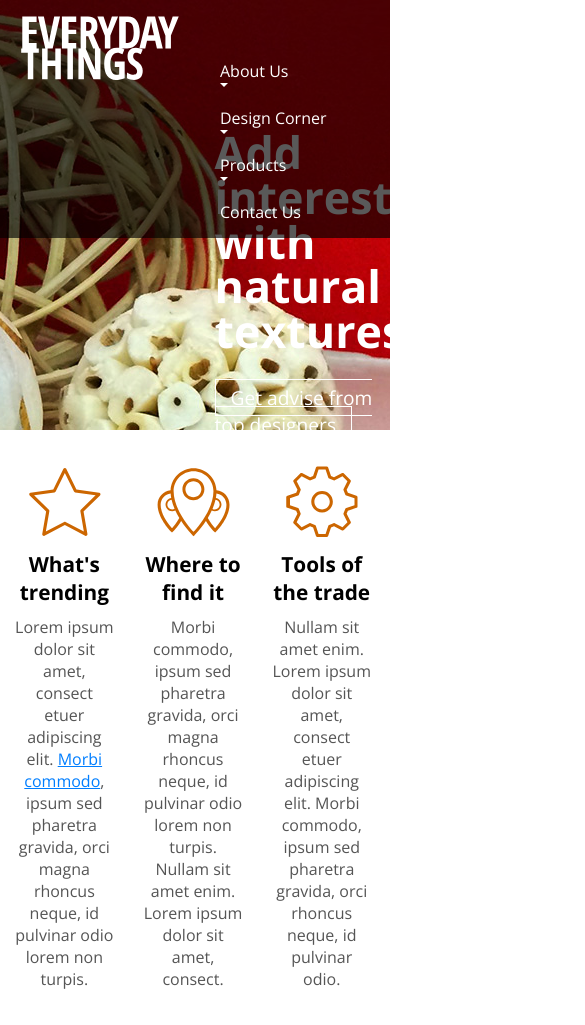
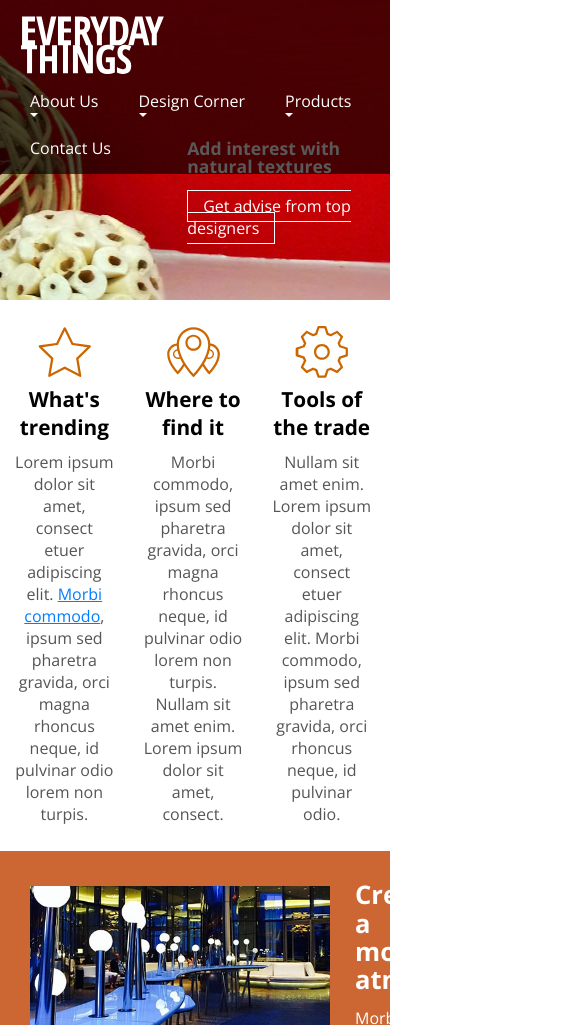
Before and after one commit to IsuruWijegunasinghe/responsive-web-design, a plain HTML site: page index.html in a window 390 px wide. Shown: the top 1025 px of the page, 585 px wide, since content can reach past the window. Drawn offline with nearby package versions, Linux system fonts and the light colour scheme.

Commit message:
Layout adjustments for large and medium screens

```diff
--- a/css/screen.css
+++ b/css/screen.css
@@ -178,3 +178,59 @@ footer .content { display: inline; }
 footer a { margin-left: 30px; color: #777; }
 footer a:visited { color: #777; }
 footer a:hover { color: #000; }
+
+/* Media Queries */
+
+@media screen and (max-width: 1000px) {
+
+	h1 { font-size: 2.4em; }
+
+	/* Header */
+	header div.hero { left: 56%; }
+	header div.hero h1 { margin-bottom: 20px; }
+
+	/* Section -Atmosphere */
+	section.atmosphere article { padding-left: 400px; background-size: 375px auto; }
+
+}
+
+@media screen and (max-width: 825px) {
+
+	h1 { font-size: 2.2em; }
+
+	/* Header */
+	header { height: 300px; background-image: url(../images/banner_825.jpg); }
+	header div.hero { top: 120px; left: 48%; }
+
+	/* Section -Atmosphere */
+	section.atmosphere article { padding-left: 325px; background-size: 300px auto; }
+
+	/* Section - How To */
+	section.how-to blockquote p.quote { font-size: 1.1em; line-height: 1.2em; }
+	section.how-to blockquote p.credit { font-size: .85em; }
+
+}
+
+@media screen and (max-width: 760px) {
+
+	h1 { font-size: 1.8em; }
+	h1 { font-size: 1.4em; }
+	h1 { font-size: 1.1em; }
+	a.btn { font-size: 1em; }
+
+	/* Header */
+	header a.logo { width: 145px; height: 60px; }
+	header div.hero { top: 140px; left: 48%; }
+
+	/* Section -Main */
+	section.main { margin-top: 10px; margin-bottom: 10px; }
+	section.main aside div.content { background-size: 55px 55px; padding-top: 60px; }
+
+	/* Section - How To */
+	section.how-to aside div.content img { width: 85%; }
+
+	/* Navigation */
+	nav { padding-top: 80px; }
+	nav > ul { padding-left: 10px; }
+
+}
```
